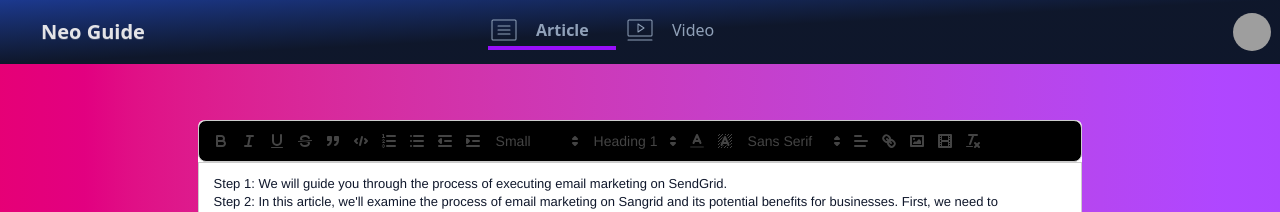
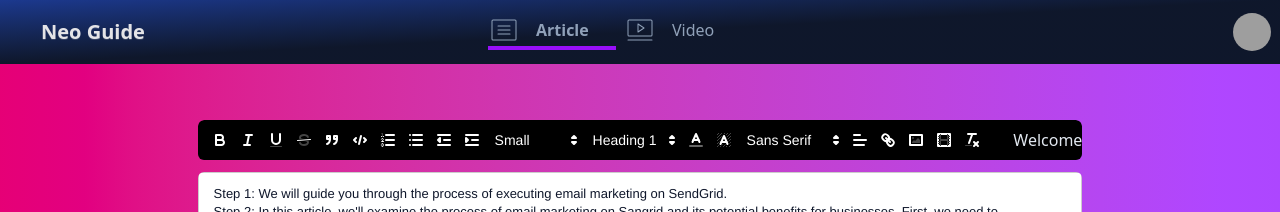
Before and after one commit to vinodkotagiri/neo-guide-updated, a React (Vite) app: page /editor in a window 1280 px wide. Both pictures are taken after a click on the button "Article". Shown: the top 212 px of the page. Built offline with nearby package versions, Linux system fonts and the light colour scheme; grey boxes are pictures that could not be loaded.

Commit message:
article changes

```diff
--- a/src/components/editor/ArticleEditor.tsx
+++ b/src/components/editor/ArticleEditor.tsx
@@ -106,7 +106,8 @@ const ArticleEditor = ({ articleData, onSave }) => {
   };
 
   return (
-    <div className=" w-full h-full bg-white text-slate-900 text-xl rounded-md overflow-y-auto relative">
+    <>
+    <div className="flex bg-black rounded-md justify-between items-center">
      <div id="custom-toolbar">
         <button className="ql-bold" />
         <button className="ql-italic" />
@@ -142,6 +143,11 @@ const ArticleEditor = ({ articleData, onSave }) => {
         <button className="ql-video" />
         <button className="ql-clean" />
       </div>
+<div className="custom-buttons-ai">Welcome</div>
+      </div>
+
+    <div className=" w-full h-full bg-white text-slate-900 text-xl rounded-md overflow-y-auto relative">
+
 
       {/* <div className='w-full text-right top-8 right-0  text-white z-50 sticky '>WELCOME</div> */}
       <ReactQuill theme="snow" value={quillValue} onChange={handleChange} formats={formats} modules={modules}/>
@@ -149,6 +155,7 @@ const ArticleEditor = ({ articleData, onSave }) => {
         Save
       </button> */}
     </div>
+    </>
   );
 };
 
--- a/src/index.css
+++ b/src/index.css
@@ -1,26 +1,34 @@
 @import "tailwindcss";
 @plugin "daisyui";
 
-.ql-toolbar {
-  position: static;
+/* .ql-toolbar {
+   position: static;
   top: -48;
   width:100%;
   z-index: 1000;
-  border-radius:0.5rem;
+  border-top-left-radius:0.5rem;border-bottom-left-radius:0.5rem;
   background-color: black;
 
 }
-
+.custom-buttons-ai{
+  border-top-left-radius:0.5rem;border-bottom-left-radius:0.5rem;
+  background-color: black;
+} */
+.ql-toolbar.ql-snow{
+border: none !important;
+}
+.ql-snow .ql-stroke{
+  stroke: white !important;
+}
+.ql-snow .ql-picker{
+  color: white !important;
+}
 /*
 
 .content-below-toolbar {
   padding-top: 42px;
 }
 
-.ql-snow .ql-stroke{
-  stroke: white !important;
-}
 
-.ql-snow .ql-picker{
-  color: white !important;
-} */
+
+ */
```
